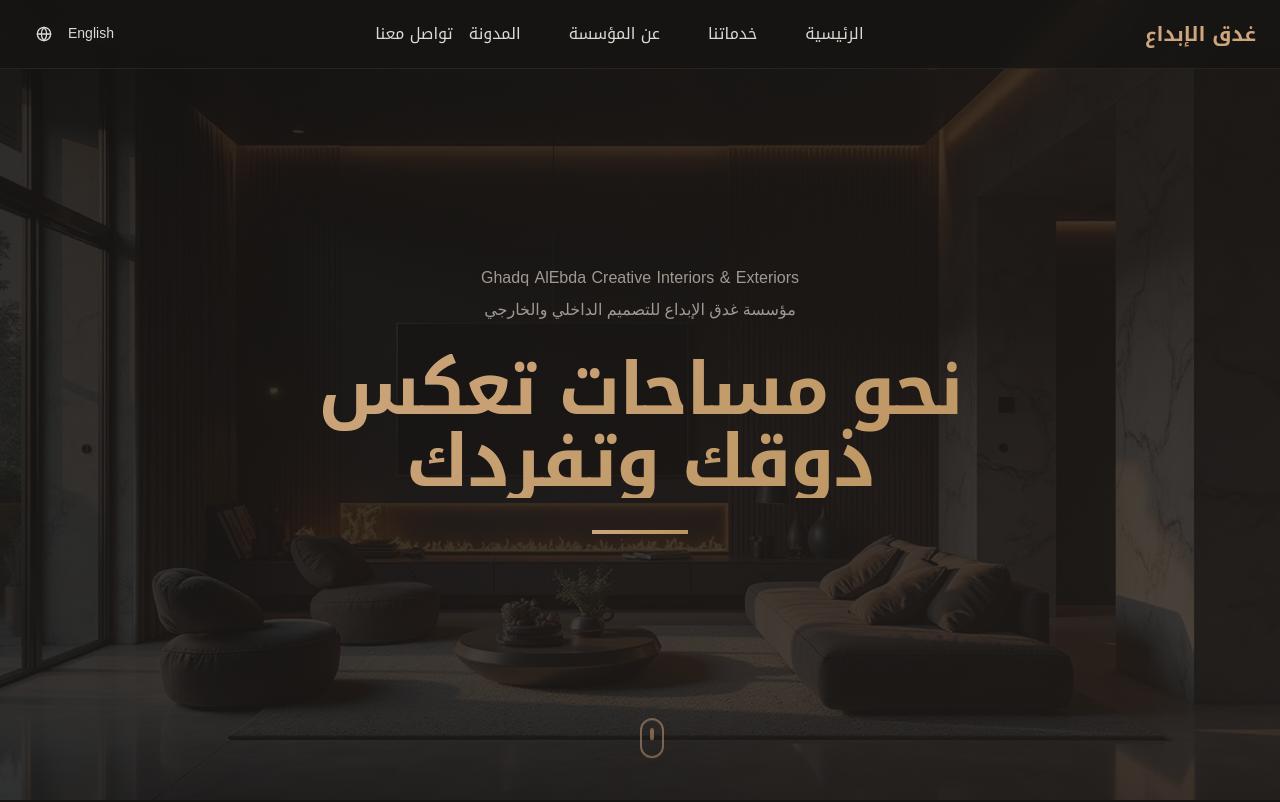
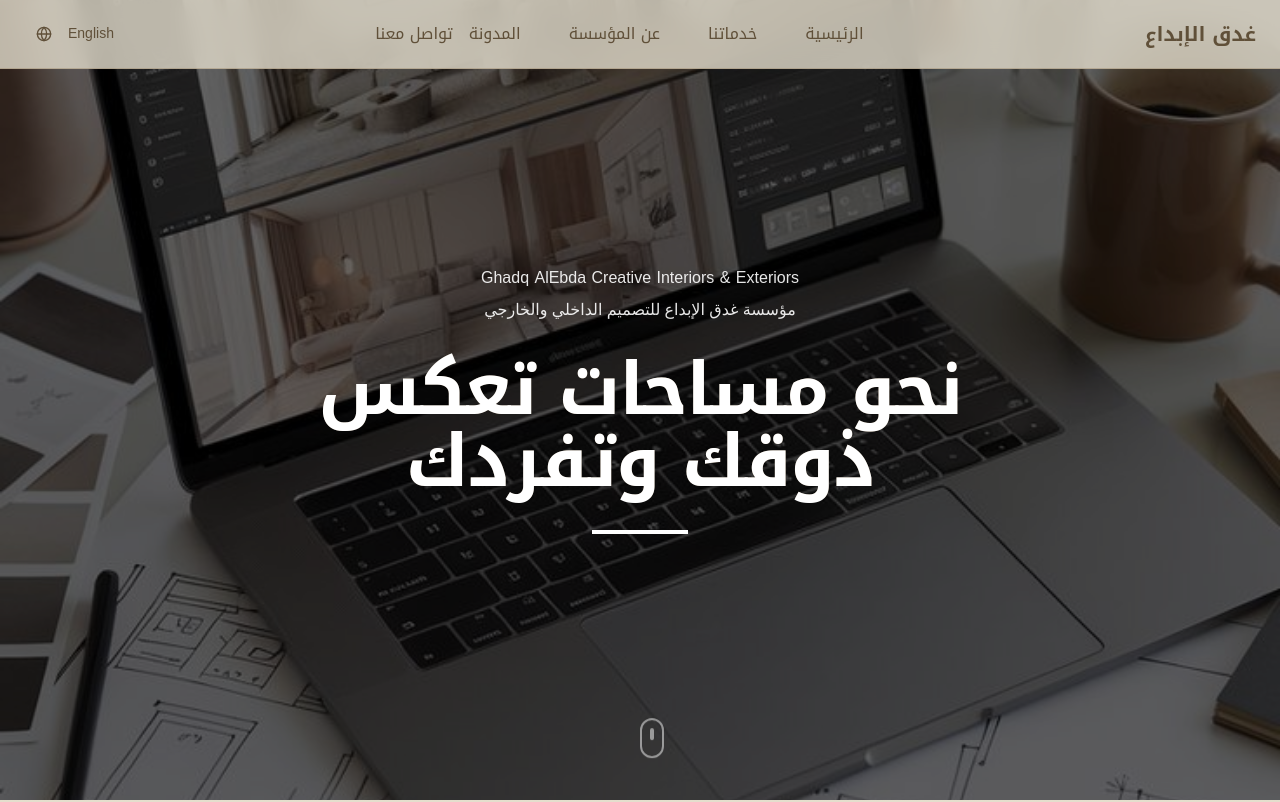
Before and after one commit to Webique/ghadq-essence-design, a React (Vite) app: page / in a window 1280 px wide. Shown: the top 802 px of the page. Built offline with nearby package versions, Linux system fonts and the light colour scheme.

Commit message:
update #1

```diff
--- a/src/components/HeroSection.tsx
+++ b/src/components/HeroSection.tsx
@@ -1,48 +1,48 @@
 import React from 'react';
 import { useLanguage } from '@/contexts/LanguageContext';
 // Hero image is now served from public folder
-const heroImage = '/images/hero-architecture.webp';
+const heroImage = '/images/hero.webp';
 
 const HeroSection = () => {
   const { t } = useLanguage();
 
   return (
     <section id="home" className="relative min-h-screen flex items-center justify-center overflow-hidden">
-      {/* Background Image with Overlay */}
+      {/* Background Image with Darker Overlay */}
       <div className="absolute inset-0">
         <img
           src={heroImage}
           alt="Luxury Interior Architecture"
-          className="w-full h-full object-cover"
+          className="w-full h-full object-cover md:object-contain lg:object-cover"
         />
-        <div className="absolute inset-0 bg-gradient-hero"></div>
+        <div className="absolute inset-0 bg-black/60"></div>
       </div>
 
       {/* Content */}
       <div className="relative z-10 text-center max-w-4xl mx-auto px-6">
         {/* Company Names */}
         <div className="mb-8 opacity-100">
-          <div className="text-sm md:text-base text-muted-foreground mb-2 font-arabic">
+          <div className="text-sm md:text-base text-white/90 mb-2 font-arabic">
             {t('companyNameArabic')}
           </div>
-          <div className="text-sm md:text-base text-muted-foreground font-poppins">
+          <div className="text-sm md:text-base text-white/90 font-poppins">
             {t('companyName')}
           </div>
         </div>
 
         {/* Main Hero Title */}
-        <h1 className="text-hero mb-8 opacity-100">
+        <h1 className="text-hero mb-8 opacity-100 text-white !text-white" style={{ color: 'white', WebkitTextFillColor: 'white' }}>
           {t('heroTitle')}
         </h1>
 
         {/* Decorative Line */}
-        <div className="w-24 h-1 bg-gradient-bronze mx-auto opacity-100"></div>
+        <div className="w-24 h-1 bg-white mx-auto opacity-100"></div>
       </div>
 
       {/* Scroll Indicator */}
       <div className="absolute bottom-8 left-1/2 transform -translate-x-1/2 animate-bounce">
-        <div className="w-6 h-10 border-2 border-primary/50 rounded-full flex justify-center">
-          <div className="w-1 h-3 bg-primary rounded-full mt-2 animate-pulse"></div>
+        <div className="w-6 h-10 border-2 border-white/50 rounded-full flex justify-center">
+          <div className="w-1 h-3 bg-white rounded-full mt-2 animate-pulse"></div>
         </div>
       </div>
     </section>
--- a/src/components/Navigation.tsx
+++ b/src/components/Navigation.tsx
@@ -19,8 +19,9 @@ const Navigation = () => {
     { key: 'contact', href: '#contact' },
   ];
 
-  // Reverse the navigation items for Arabic
-  const displayNavItems = language === 'ar' ? [...navItems].reverse() : navItems;
+  // Keep navigation items in the same order for both languages
+  // Home should always be first
+  const displayNavItems = navItems;
 
   return (
     <nav className="fixed top-0 left-0 right-0 z-50 bg-background/80 backdrop-blur-md border-b border-border/50">
@@ -34,15 +35,15 @@ const Navigation = () => {
           </div>
 
           {/* Desktop Navigation */}
-          <div className="hidden md:flex items-center">
+          <div className={`hidden md:flex items-center ${language === 'ar' ? 'flex-row-reverse' : ''}`}>
             {displayNavItems.map((item, index) => (
               <a
                 key={item.key}
                 href={item.href}
                 className={`text-foreground hover:text-primary transition-colors duration-300 font-medium px-2 py-1 ${
                   language === 'ar'
-                    ? index === 0 ? 'mr-0' : 'mr-8'
-                    : index === 0 ? 'ml-0' : 'ml-8'
+                    ? index === displayNavItems.length - 1 ? 'mr-0' : 'mr-8'
+                    : index === displayNavItems.length - 1 ? 'ml-0' : 'ml-8'
                 }`}
               >
                 {t(item.key)}
--- a/src/index.css
+++ b/src/index.css
@@ -2,89 +2,89 @@
 @tailwind components;
 @tailwind utilities;
 
-/* Luxury Interior Design System - Dark Bronze Premium Aesthetic
+/* Luxury Interior Design System - New Color Palette
 All colors MUST be HSL for consistent theming.
 */
 
 @layer base {
   :root {
-    --background: 20 8% 8%; /* Deep charcoal background */
-    --foreground: 30 15% 85%; /* Warm off-white text */
+    --background: 45 30% 85%; /* #D7C4A0 - Lightest background */
+    --foreground: 35 25% 30%; /* #846745 - Darkest text */
 
-    --card: 25 12% 12%; /* Dark bronze card background */
-    --card-foreground: 30 15% 85%;
+    --card: 40 25% 80%; /* #C1AB85 - Light card background */
+    --card-foreground: 35 25% 30%;
 
-    --popover: 25 12% 12%;
-    --popover-foreground: 30 15% 85%;
+    --popover: 40 25% 80%;
+    --popover-foreground: 35 25% 30%;
 
-    --primary: 30 45% 65%; /* Rich bronze - #d69d70 */
-    --primary-foreground: 20 8% 8%; /* Dark text on bronze */
-    --primary-glow: 30 55% 75%; /* Lighter bronze for effects */
+    --primary: 35 25% 30%; /* #846745 - Darkest primary */
+    --primary-foreground: 45 30% 85%; /* Light text on dark primary */
+    --primary-glow: 35 30% 40%; /* Lighter primary for effects */
 
-    --secondary: 25 15% 18%; /* Dark metallic grey */
-    --secondary-foreground: 30 15% 85%;
+    --secondary: 35 20% 55%; /* #9A8365 - Medium-dark secondary */
+    --secondary-foreground: 45 30% 85%;
 
-    --muted: 25 10% 15%; /* Subtle dark background */
-    --muted-foreground: 30 8% 60%; /* Muted text */
+    --muted: 40 20% 75%; /* #AE8F65 - Medium muted background */
+    --muted-foreground: 35 20% 45%; /* Muted text */
 
-    --accent: 35 40% 55%; /* Warm accent bronze */
-    --accent-foreground: 20 8% 8%;
+    --accent: 35 25% 45%; /* #9A8365 - Medium accent */
+    --accent-foreground: 45 30% 85%;
 
     --destructive: 0 70% 50%;
-    --destructive-foreground: 30 15% 85%;
+    --destructive-foreground: 45 30% 85%;
 
-    --border: 25 15% 20%; /* Subtle bronze border */
-    --input: 25 15% 18%;
-    --ring: 30 45% 65%; /* Bronze focus rings */
+    --border: 35 20% 55%; /* #9A8365 - Medium border */
+    --input: 40 20% 75%;
+    --ring: 35 25% 30%; /* #846745 - Dark focus rings */
 
     --radius: 0.75rem;
 
     /* Premium gradients */
-    --gradient-hero: linear-gradient(135deg, hsl(20 8% 8% / 0.9), hsl(25 12% 12% / 0.8));
-    --gradient-bronze: linear-gradient(135deg, hsl(30 45% 65%), hsl(35 40% 55%));
-    --gradient-dark: linear-gradient(180deg, hsl(20 8% 8%), hsl(25 12% 12%));
+    --gradient-hero: linear-gradient(135deg, hsl(45 30% 85% / 0.9), hsl(40 25% 80% / 0.8));
+    --gradient-bronze: linear-gradient(135deg, hsl(35 25% 30%), hsl(35 20% 45%));
+    --gradient-dark: linear-gradient(180deg, hsl(45 30% 85%), hsl(40 25% 80%));
 
     /* Premium shadows */
-    --shadow-bronze: 0 20px 40px -10px hsl(30 45% 65% / 0.3);
-    --shadow-premium: 0 25px 50px -12px hsl(20 8% 8% / 0.8);
-    --shadow-glow: 0 0 60px hsl(30 55% 75% / 0.2);
+    --shadow-bronze: 0 20px 40px -10px hsl(35 25% 30% / 0.3);
+    --shadow-premium: 0 25px 50px -12px hsl(45 30% 85% / 0.8);
+    --shadow-glow: 0 0 60px hsl(35 30% 40% / 0.2);
 
     /* Animations */
     --transition-luxury: all 0.4s cubic-bezier(0.23, 1, 0.32, 1);
     --transition-smooth: all 0.3s cubic-bezier(0.4, 0, 0.2, 1);
 
     /* Sidebar variables */
-    --sidebar-background: 25 12% 12%;
-    --sidebar-foreground: 30 15% 85%;
-    --sidebar-primary: 30 45% 65%;
-    --sidebar-primary-foreground: 20 8% 8%;
-    --sidebar-accent: 25 15% 18%;
-    --sidebar-accent-foreground: 30 15% 85%;
-    --sidebar-border: 25 15% 20%;
-    --sidebar-ring: 30 45% 65%;
+    --sidebar-background: 40 25% 80%;
+    --sidebar-foreground: 35 25% 30%;
+    --sidebar-primary: 35 25% 30%;
+    --sidebar-primary-foreground: 45 30% 85%;
+    --sidebar-accent: 35 20% 55%;
+    --sidebar-accent-foreground: 45 30% 85%;
+    --sidebar-border: 35 20% 55%;
+    --sidebar-ring: 35 25% 30%;
   }
 
   .dark {
-    /* Already optimized for dark theme - no changes needed */
-    --background: 20 8% 8%;
-    --foreground: 30 15% 85%;
-    --card: 25 12% 12%;
-    --card-foreground: 30 15% 85%;
-    --popover: 25 12% 12%;
-    --popover-foreground: 30 15% 85%;
-    --primary: 30 45% 65%;
-    --primary-foreground: 20 8% 8%;
-    --secondary: 25 15% 18%;
-    --secondary-foreground: 30 15% 85%;
-    --muted: 25 10% 15%;
-    --muted-foreground: 30 8% 60%;
-    --accent: 35 40% 55%;
-    --accent-foreground: 20 8% 8%;
+    /* Updated dark theme with new colors */
+    --background: 35 25% 30%; /* #846745 - Darkest background */
+    --foreground: 45 30% 85%; /* #D7C4A0 - Lightest text */
+    --card: 35 20% 45%; /* #9A8365 - Dark card background */
+    --card-foreground: 45 30% 85%;
+    --popover: 35 20% 45%;
+    --popover-foreground: 45 30% 85%;
+    --primary: 40 25% 80%; /* #C1AB85 - Light primary */
+    --primary-foreground: 35 25% 30%;
+    --secondary: 40 20% 75%; /* #AE8F65 - Medium secondary */
+    --secondary-foreground: 45 30% 85%;
+    --muted: 35 20% 55%; /* #9A8365 - Medium-dark muted */
+    --muted-foreground: 40 25% 80%;
+    --accent: 40 25% 80%; /* #C1AB85 - Light accent */
+    --accent-foreground: 35 25% 30%;
     --destructive: 0 70% 50%;
-    --destructive-foreground: 30 15% 85%;
-    --border: 25 15% 20%;
-    --input: 25 15% 18%;
-    --ring: 30 45% 65%;
+    --destructive-foreground: 45 30% 85%;
+    --border: 40 20% 75%; /* #AE8F65 - Medium border */
+    --input: 35 20% 55%;
+    --ring: 40 25% 80%; /* #C1AB85 - Light focus rings */
   }
 }
 
--- a/src/pages/Index.tsx
+++ b/src/pages/Index.tsx
@@ -2,9 +2,9 @@ import React from 'react';
 import Navigation from '@/components/Navigation';
 import HeroSection from '@/components/HeroSection';
 import IntroSection from '@/components/IntroSection';
+import AboutSection from '@/components/AboutSection';
 import ServicesSection from '@/components/ServicesSection';
 import OurWorkSection from '@/components/OurWorkSection';
-import AboutSection from '@/components/AboutSection';
 import BlogSection from '@/components/BlogSection';
 import ContactSection from '@/components/ContactSection';
 import Footer from '@/components/Footer';
@@ -16,9 +16,9 @@ const Index = () => {
       <main>
         <HeroSection />
         <IntroSection />
+        <AboutSection />
         <ServicesSection />
         <OurWorkSection />
-        <AboutSection />
         <BlogSection />
         <ContactSection />
       </main>
--- a/tailwind.config.ts
+++ b/tailwind.config.ts
@@ -67,6 +67,14 @@ export default {
 					'accent-foreground': 'hsl(var(--sidebar-accent-foreground))',
 					border: 'hsl(var(--sidebar-border))',
 					ring: 'hsl(var(--sidebar-ring))'
+				},
+				// Custom color palette
+				palette: {
+					lightest: '#D7C4A0',
+					light: '#C1AB85',
+					medium: '#AE8F65',
+					mediumDark: '#9A8365',
+					darkest: '#846745',
 				}
 			},
 			backgroundImage: {
```
Also changed, not shown: public/images/hero.webp (added), src/assets/hero.webp (added).
